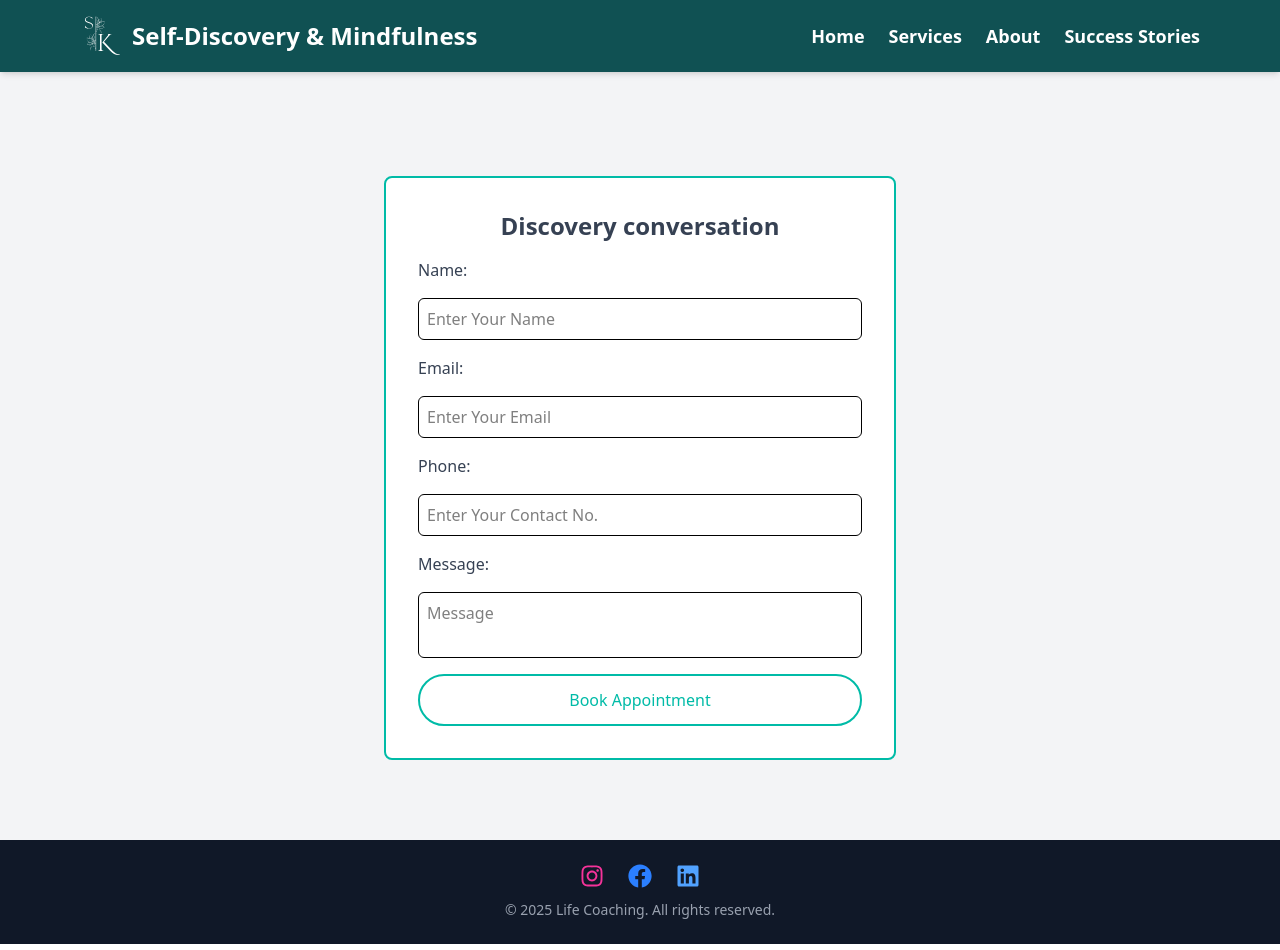
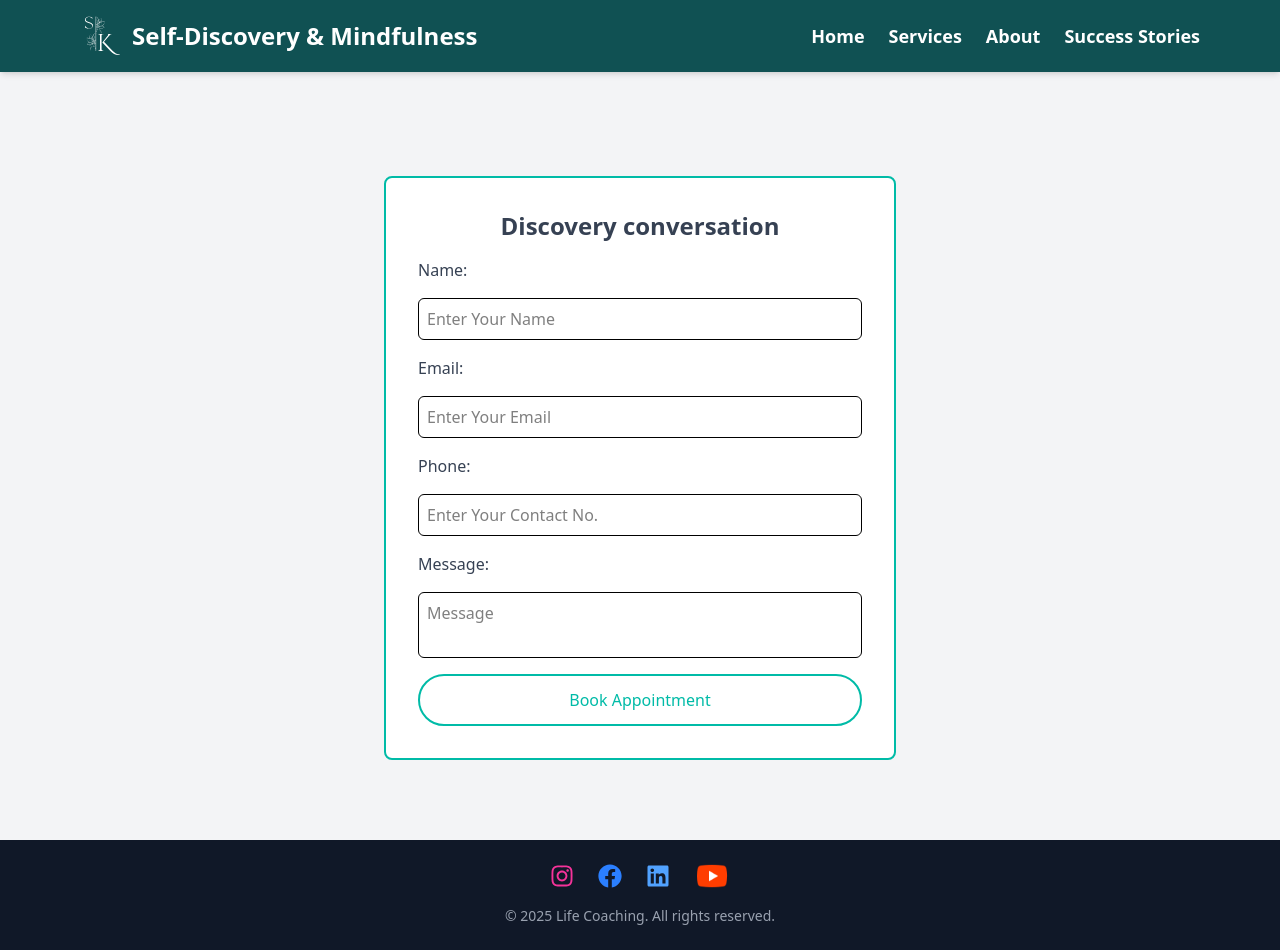
Before and after one commit to Atharv542/Life-Coaching, a React (Vite) app: page /booking in a window 1280 px wide. Built offline with nearby package versions, Linux system fonts and the light colour scheme.

Commit message:
Updated Footer

```diff
--- a/src/components/AboutMe.jsx
+++ b/src/components/AboutMe.jsx
@@ -68,7 +68,7 @@ const AboutMe = () => {
       {/* Mission and Vision Sections */}
       <div className="grid grid-cols-1 md:grid-cols-2 gap-6 mt-8 mb-8 px-6 sm:px-16 lg:px-28">
         <div className="bg-gray-50 p-6 rounded-lg border-2 md:hover:-translate-y-4 cursor-default border-[#105153] hover:bg-white hover:shadow-lg transition-all duration-300 min-h-[200px] flex flex-col justify-center">
-          <h4 className="font-bold text-[#105153] text-xl sm:text-2xl mb-2 text-center">My Mission</h4>
+          <h4 className="font-bold text-[#105153] text-xl sm:text-2xl mb-1 -mt-8 text-center">My Mission</h4>
           <p className="text-sm sm:text-base text-gray-600">
             I inspire and guide individuals to discover their unique path of self-learning through mindfulness and personal development, empowering them to achieve their personal and family goals.
             <br />
@@ -79,7 +79,7 @@ const AboutMe = () => {
         <div className="bg-gray-50 p-6 rounded-lg border-2 md:hover:-translate-y-4 cursor-default border-[#105153] hover:bg-white hover:shadow-lg transition-all duration-300 min-h-[200px] flex flex-col justify-center">
           <h4 className="font-bold text-[#105153] text-xl sm:text-2xl mb-2 text-center">My Vision</h4>
           <p className="text-sm sm:text-base text-gray-600">
-            My vision is to empower individuals to unlock their full potential through self-learning, mindfulness, and personal development, enabling them to achieve lasting personal and family growth. I strive to create a world where people are guided by honesty, respect, empathy, and authenticity in their journey toward becoming stronger, more mindful versions of themselves.
+          My vision is to empower individuals to unlock their full potential through self-learning, mindfulness, and personal development, enabling them to achieve lasting personal and family growth. I strive to create a world where people are guided by honesty, respect, empathy, and authenticity in their journey toward becoming stronger, more mindful versions of themselves—helping one individual at a time.
           </p>
         </div>
       </div>
--- a/src/components/Footer.jsx
+++ b/src/components/Footer.jsx
@@ -1,4 +1,5 @@
 import { FaInstagram, FaFacebook, FaLinkedin } from "react-icons/fa";
+import { PiYoutubeLogoFill } from "react-icons/pi";
 
 const Footer = () => {
   return (
@@ -32,6 +33,14 @@ const Footer = () => {
           >
             <FaLinkedin className="text-blue-400" />
           </a>
+          <a
+            href="https://www.youtube.com/channel/UCtLbwAt9orvG_e3BEQEsH7g"
+            target="_blank"
+            rel="noreferrer"
+            className=" -mt-0.5 transition-transform transform hover:scale-110"
+          >
+            <img src="icons8-youtube-48.png" className="w-9 h-9 -mt-1"/>
+          </a>
         </div>
 
         {/* Footer Text */}
```
Also changed, not shown: public/icons8-youtube-48.png (added), public/youtube.png (added).
